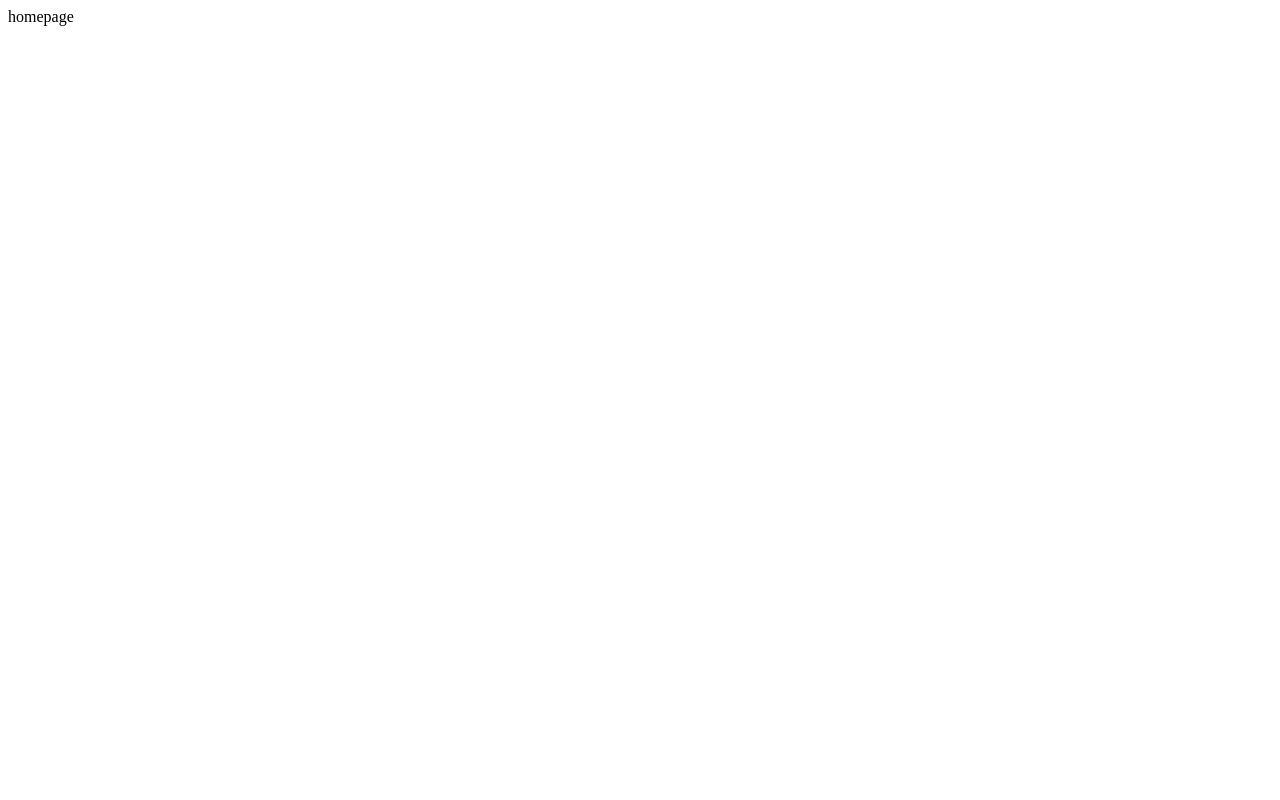
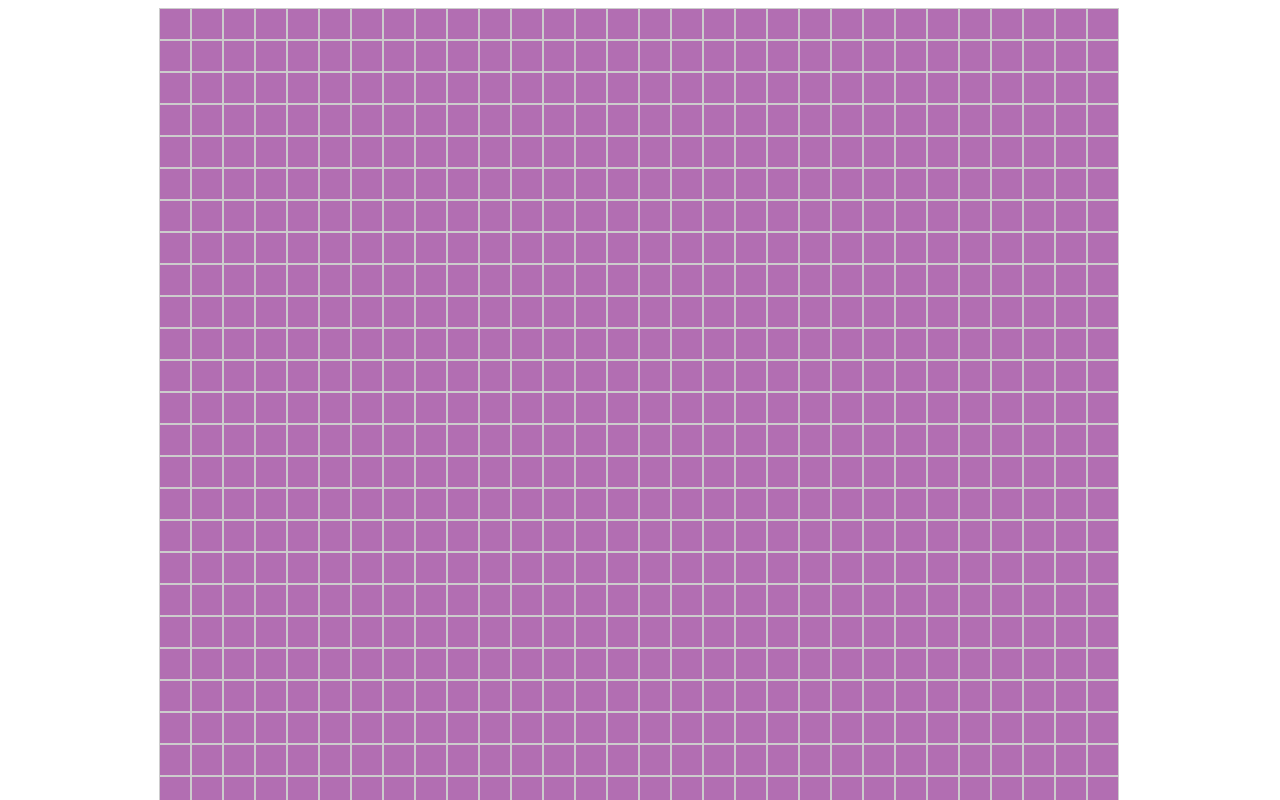
Before and after one commit to OlegGap/solitaire, a React (Create React App) app: page / in a window 1280 px wide. Shown: the top 800 px of the page. Built offline with nearby package versions, Linux system fonts and the light colour scheme.

Commit message:
add hover table

```diff
--- a/src/App.js
+++ b/src/App.js
@@ -4,7 +4,7 @@ function App() {
   return (
     <div className="App">
       <header className="App-header">
-       homepage
+        homepage
       </header>
     </div>
   );
--- /dev/null
+++ b/src/components/App.js
@@ -0,0 +1,5 @@
+import React from 'react' //підєднуємо Реакт
+
+const App = ({name}) => (<div>Your name {name}</div>);
+
+export default App;
--- /dev/null
+++ b/src/components/Conditioner.js
@@ -0,0 +1,40 @@
+import React from "react";
+
+class Conditioner extends React.Component {
+  constructor(props) {
+    super(props);
+    this.state = { temperature: 0 };
+
+    this.onIncrease = this.onIncrease.bind(this);
+    this.onDecrease = this.onDecrease.bind(this);
+  }
+
+  onIncrease() {
+    this.setState(prevState => ({
+      temperature: prevState.temperature + 1
+    }));
+  }
+
+  onDecrease() {
+    console.log(this);
+
+    this.setState(function(prevState) {
+      if (prevState.temperature === 0) {
+        return { temperature: prevState.temperature };
+      } else {
+        return { temperature: prevState.temperature - 1 };
+      }
+    });
+  }
+  render() {
+    return (
+      <div>
+        <h2>Текущая температура: {this.state.temperature}</h2>
+        <button onClick={this.onDecrease}>-</button>
+        <button onClick={this.onIncrease}>+</button>
+      </div>
+    );
+  }
+}
+
+export default Conditioner;
--- /dev/null
+++ b/src/components/Timer.js
@@ -0,0 +1,39 @@
+import React from "react";
+
+const INTERVAL = 100;
+
+class Timer extends React.Component {
+  constructor(props) {
+    super(props);
+    this.state = { value: 0 };
+  }
+
+  increment() {
+    this.setState({ value: this.state.value + 1 });
+  }
+
+  componentDidMount() {
+    this.timerID = setInterval(() => this.increment(), 1000 / INTERVAL);
+  }
+
+  componentWillUnmount() {
+    clearInterval(this.timerID);
+  }
+
+  render() {
+    const value = this.state.value;
+    return (
+      <div>
+        <p>Таймер:</p>
+        <p>
+          <span>{Math.round(value / INTERVAL / 60 / 60)} : </span>
+          <span>{Math.round(value / INTERVAL / 60)} : </span>
+          <span>{Math.round(value / INTERVAL)} . </span>
+          <span>{value % INTERVAL}</span>
+        </p>
+      </div>
+    );
+  }
+}
+
+export default Timer;
--- /dev/null
+++ b/src/components/hoverTable/Cell.js
@@ -0,0 +1,25 @@
+import React from "react";
+
+
+
+class Cell extends React.Component {
+   constructor() {
+      super();
+      this.state = {
+         cellStyle: {
+            background: '#B26EB2',
+         }
+      }
+   }
+
+   handleMouse = () => {
+      this.state.cellStyle.background === '#B26EB2' ? this.setState({ cellStyle: { background: '#ADF1D2' } }) : this.setState({ cellStyle: { background: '#B26EB2' } });
+   }
+   render() {
+      return (
+         <div className='hover-table__cell' onMouseOver={this.handleMouse} style={this.state.cellStyle} ></div>
+      )
+   }
+};
+
+export default Cell;
--- /dev/null
+++ b/src/components/hoverTable/index.js
@@ -0,0 +1,28 @@
+import React from "react";
+import Cell from './Cell'
+import './style.css'
+
+class HoverTable extends React.Component {
+    constructor() {
+        super();
+        this.items = new Array(20);
+        this.state = {
+            cellColor: 'red',
+        }
+    }
+
+    render() {
+        const items = []
+
+        for (let i = 0; i < 900; i++) {
+            items.push(<Cell color={this.state.cellColor}  key={''+Math.random()} />)
+        }
+        return (
+            <div className='hover-table-container'>
+                {items}
+            </div>
+        )
+    }
+}
+
+export default HoverTable;
--- /dev/null
+++ b/src/components/hoverTable/style.css
@@ -0,0 +1,11 @@
+.hover-table-container{
+    width: 962px;
+    margin: 0 auto;
+    display:flex;
+    flex-wrap: wrap;
+}
+.hover-table__cell{
+    width: 30px;
+    height: 30px;
+    border: 1px solid #ccc;
+}
--- a/src/index.js
+++ b/src/index.js
@@ -1,7 +1,18 @@
-import React from 'react';
-import ReactDOM from 'react-dom';
+import React, { Fragment } from "react";
+import ReactDOM from "react-dom";
+import App from "./components/App";
+import Conditioner from "./components/Conditioner";
+import Timer from "./components/Timer";
+import HoverTabel from "./components/hoverTable/index.js";
 
-import App from './App';
-// import * as serviceWorker from './serviceWorker';
 
-ReactDOM.render(<App />, document.getElementById('root'));
+ReactDOM.render(
+  <Fragment>
+    {/* <App name="Oleg" />
+    <Conditioner />
+    <p></p>
+    <Timer /> */}
+   <HoverTabel />
+  </Fragment>,
+  document.getElementById("root")
+);
```
